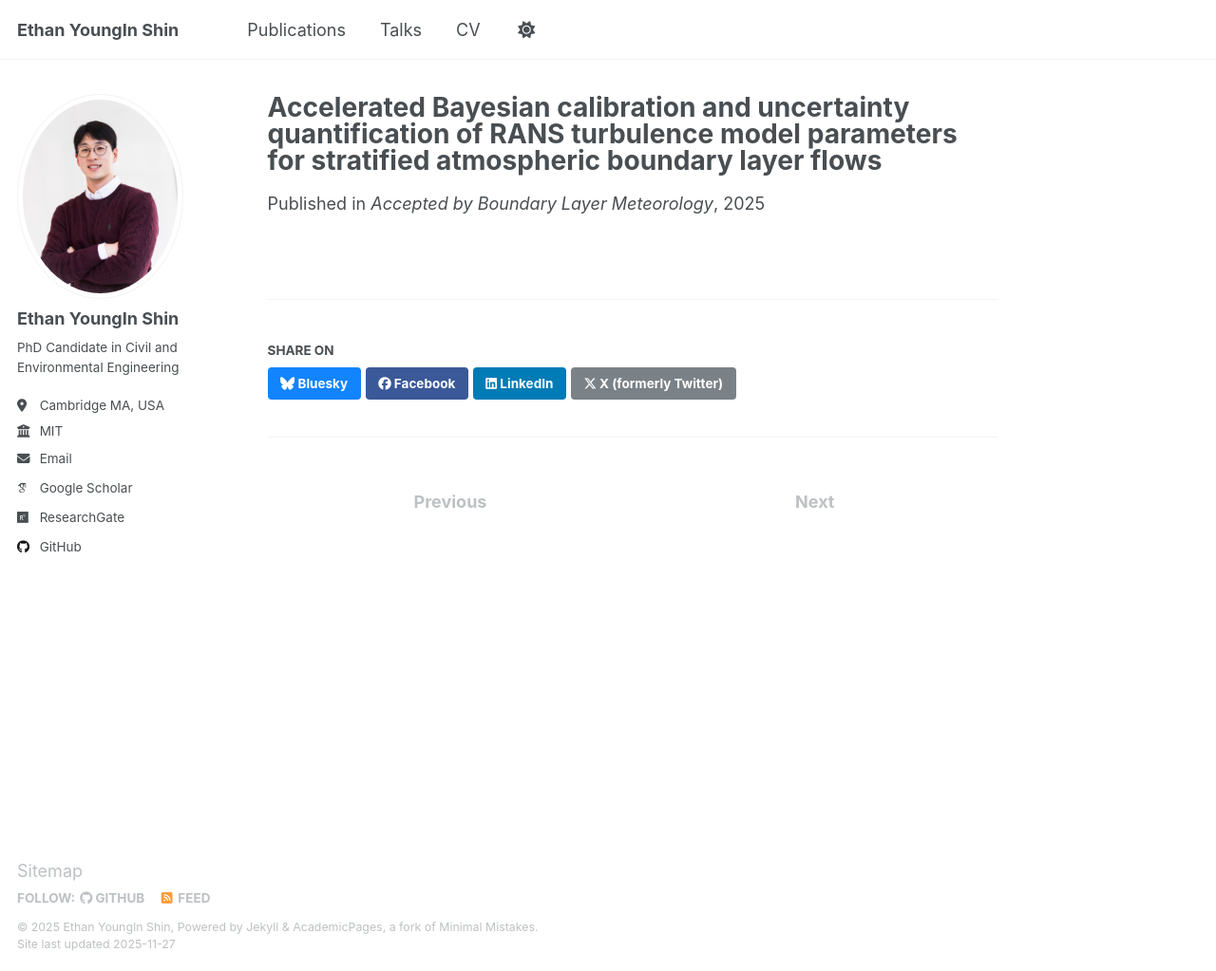
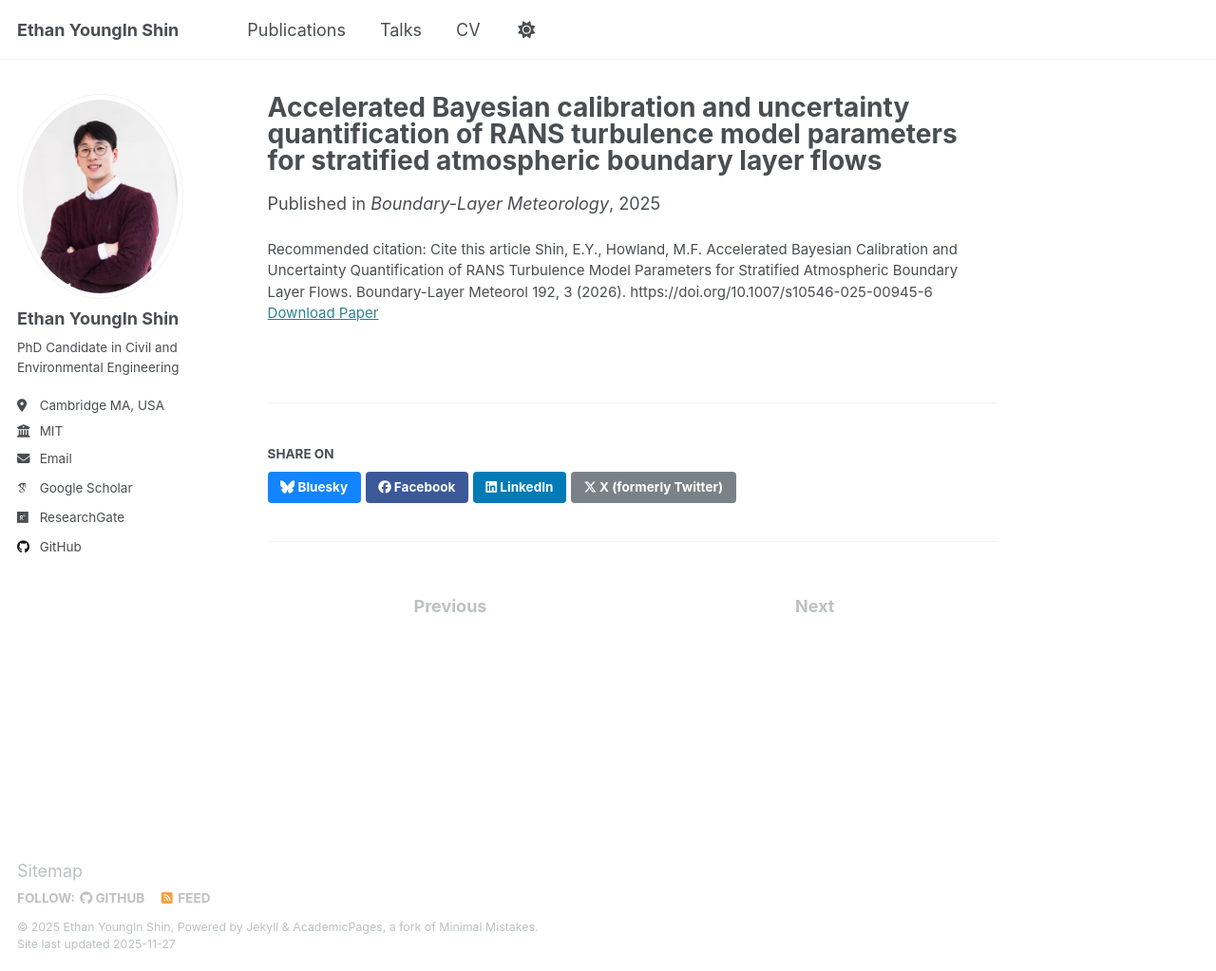
Before and after one commit to duddlshin/duddlshin.github.io, a Jekyll site: the page built from _publications/2025-scm_uq.md, in a window 1280 px wide and 1023 px high. Shown: the whole window at 95% size. Built offline with Jekyll 4.4.1, drawn with Linux system fonts in a browser that asks for light colours; some web fonts are replaced.

Commit message:
Updates to talks and publications

```diff
--- a/_publications/2025-scm_uq.md
+++ b/_publications/2025-scm_uq.md
@@ -4,7 +4,9 @@ author: Shin EY & Howland MF
 collection: publications
 category: manuscripts
 permalink: /publication/2025-scm_uq
-date:        2025-05-23
-venue:      "Accepted by Boundary Layer Meteorology"
-preprinturl: 'https://arxiv.org/pdf/2505.18756'
+date:        2025-11-22
+venue:      "Boundary-Layer Meteorology"
+paperurl: "https://doi.org/10.1007/s10546-025-00945-6"
+citation: "Cite this article
+Shin, E.Y., Howland, M.F. Accelerated Bayesian Calibration and Uncertainty Quantification of RANS Turbulence Model Parameters for Stratified Atmospheric Boundary Layer Flows. Boundary-Layer Meteorol 192, 3 (2026). https://doi.org/10.1007/s10546-025-00945-6"
 ---
```
Also changed, not shown: _talks/2025-11-23.md (added, +11 -0 lines).
